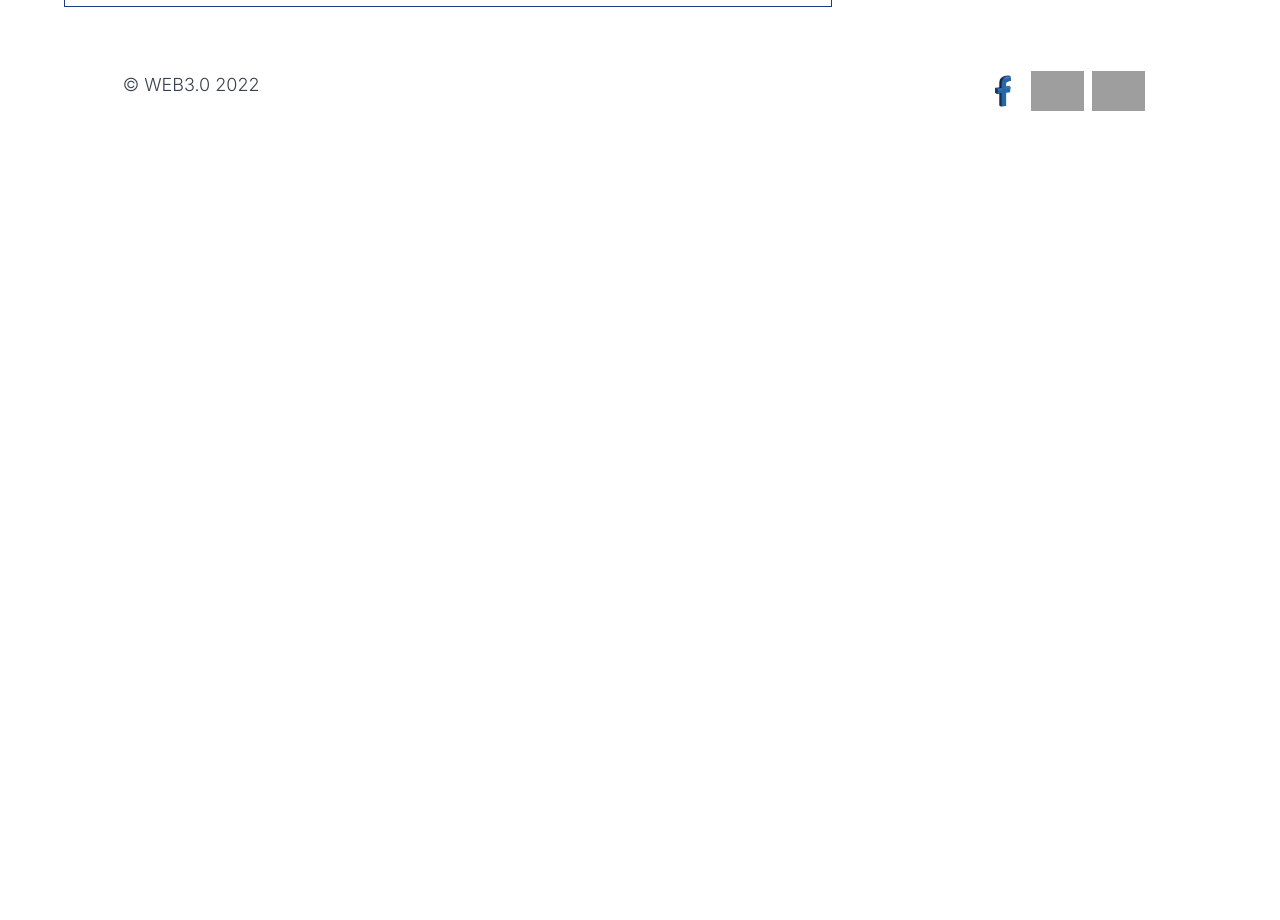
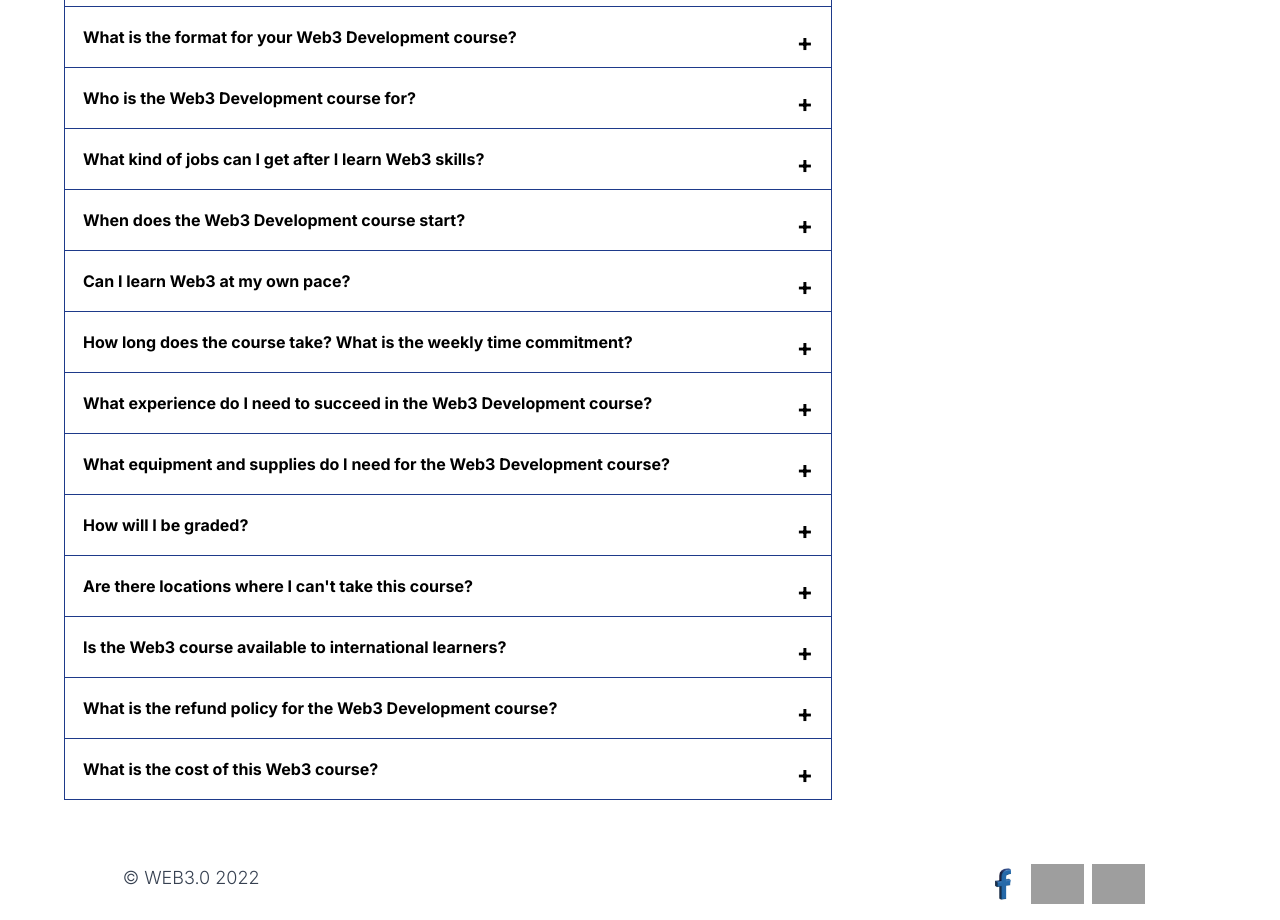
Before and after one commit to Fenil7480/course-aggregator, a Next.js app: page /faq in a window 1280 px wide. Shown: the part 760-1680 px from the top of the page. Before the commit the page ends 887 px from the top, so only its background shows below. Built offline with nearby package versions, Linux system fonts and the light colour scheme; grey boxes are pictures that could not be loaded.

Commit message:
Faq_Description_Mongo

```diff
--- a/src/components/faq.js
+++ b/src/components/faq.js
@@ -51,6 +51,178 @@ const Faq = () => {
             </p>
           </AccordionItemPanel>
         </AccordionItem>
+        <AccordionItem>
+          <AccordionItemHeading>
+            <AccordionItemButton>What is the format for your Web3 Development course? </AccordionItemButton>
+          </AccordionItemHeading>
+          <AccordionItemPanel>
+            <p>
+            Our Web3 Development course is an online, on-demand program you can work through at your own pace.
+            </p>
+            <p>
+            You will learn Web3 skills through recorded lessons taught by industry experts, study materials and resources, and independent projects that apply the skills you learn. You can also attend optional live events, get support during office hours,
+            and connect with other professionals in our Web 3.0 online community.
+            </p>
+          </AccordionItemPanel>
+        </AccordionItem>
+        <AccordionItem>
+          <AccordionItemHeading>
+            <AccordionItemButton>Who is the Web3 Development course for? </AccordionItemButton>
+          </AccordionItemHeading>
+          <AccordionItemPanel>
+            <p>
+            This program is designed for software engineers or developers who want to specialize or keep their skills up-to-date.
+            </p>
+            <p>
+            The course is not for beginners or those looking for their first job in tech. If you want to begin a career in tech,
+            our Full Stack Web Development and Data Science courses will be a better fit for you.
+            </p>
+          </AccordionItemPanel>
+        </AccordionItem>
+        <AccordionItem>
+          <AccordionItemHeading>
+            <AccordionItemButton>What kind of jobs can I get after I learn Web3 skills? </AccordionItemButton>
+          </AccordionItemHeading>
+          <AccordionItemPanel>
+            <p>
+            Currently, the job market for software engineers who can demonstrate Web3 skills is red-hot, and starting salaries are typically higher than other coding jobs.
+            </p>
+            <p>
+            Web3 roles include Web3 developer, blockchain developer, smart contract engineer, NFT developer, and Metaverse developer.
+            </p>
+          </AccordionItemPanel>
+        </AccordionItem>
+        <AccordionItem>
+          <AccordionItemHeading>
+            <AccordionItemButton>When does the Web3 Development course start? </AccordionItemButton>
+          </AccordionItemHeading>
+          <AccordionItemPanel>
+            <p>
+            You can join Web3.0 course at any time. You will gain access to the course as soon as you complete enrollment and pay tuition.
+            </p>
+           </AccordionItemPanel>
+        </AccordionItem>
+        <AccordionItem>
+          <AccordionItemHeading>
+            <AccordionItemButton>Can I learn Web3 at my own pace? </AccordionItemButton>
+          </AccordionItemHeading>
+          <AccordionItemPanel>
+            <p>
+            Yes! Our Web3 Development course is designed so that software developers can complete the program while working.
+            </p>
+            <p>
+            You can work through the program on your schedule, re-try projects as many times as you need to understand the material, and slow down or accelerate as needed. You will have access to the course for 1 year.
+            </p>
+           </AccordionItemPanel>
+        </AccordionItem>
+        <AccordionItem>
+          <AccordionItemHeading>
+            <AccordionItemButton>How long does the course take? What is the weekly time commitment?</AccordionItemButton>
+          </AccordionItemHeading>
+          <AccordionItemPanel>
+            <p>
+            The flexible course is designed so you can upskill while working a full-time job. The pace for learning Web3 is up to you. The course is made of 10 sprints, each teaching a skill necessary for Web3 careers. Each sprint will take approximately 15 hours to complete.
+            </p>
+            <p>
+            If you dedicate 15 hours a week, you can complete the course in about 10 weeks. You may take more or less time, depending on what works for your schedule and goals.
+            </p>
+            <p>
+            You may review lessons and material, repeat projects, and access the course for 1 year.
+            </p>
+           </AccordionItemPanel>
+        </AccordionItem>
+        <AccordionItem>
+          <AccordionItemHeading>
+            <AccordionItemButton>What experience do I need to succeed in the Web3 Development course?</AccordionItemButton>
+          </AccordionItemHeading>
+          <AccordionItemPanel>
+            <p>
+            Our Web3 course is designed to upskill software developers. To succeed in this course, you need:
+            </p>
+            <p>
+            At least 1-2 years of writing production software in Javascript or syntactical supersets like TypeScript.
+            </p>
+            <p>
+            A working knowledge of any shell scripting language. (We will be utilizing bash scripting.)
+            </p>
+            <p>
+            A working knowledge of Git and version control systems, like GitHub.
+            </p>
+           </AccordionItemPanel>
+        </AccordionItem>
+        <AccordionItem>
+          <AccordionItemHeading>
+            <AccordionItemButton>What equipment and supplies do I need for the Web3 Development course?</AccordionItemButton>
+          </AccordionItemHeading>
+          <AccordionItemPanel>
+            <p>
+            To complete this course, you need:
+            </p>
+            <p>
+            Access to reliable, high-speed internet
+            </p>
+            <p>
+            A computer or laptop with the minimum specifications: 1.6 GHz Processor, 4 GB RAM, 120 GB Hard Drive, WebCam, Microphone
+            </p>
+           </AccordionItemPanel>
+        </AccordionItem>
+        <AccordionItem>
+          <AccordionItemHeading>
+            <AccordionItemButton>How will I be graded?</AccordionItemButton>
+          </AccordionItemHeading>
+          <AccordionItemPanel>
+            <p>
+            All sprint projects are graded as pass/fail. When you are ready to test your sprint project, you will zip all of the necessary test files and upload them to our automated code grader. With a fast internet connection, auto-grading will take a few minutes to let you know if your project was successful or not. You may complete and submit each sprint project as many times as you need to master the skills and achieve a passing score.
+
+            </p>
+            <p>
+            To receive a certification of course completion, you must achieve a passing score on every project and complete all 10 sprints.
+            </p>
+            <p>
+            Once you submit a sprint project, the next sprint will be unlocked, whether or not your project passed. In this way, you may work through our Web3 course without passing every sprint—but not receive a certification of course completion.
+            </p>
+           </AccordionItemPanel>
+        </AccordionItem>
+        <AccordionItem>
+          <AccordionItemHeading>
+            <AccordionItemButton>Are there locations where I can't take this course?</AccordionItemButton>
+          </AccordionItemHeading>
+          <AccordionItemPanel>
+            <p>
+            Our Web3 Development program is not available in Kitchener and Toronto. We are actively working on making it available to these locations in the future.
+            </p>
+           </AccordionItemPanel>
+        </AccordionItem>
+        <AccordionItem>
+          <AccordionItemHeading>
+            <AccordionItemButton>Is the Web3 course available to international learners?</AccordionItemButton>
+          </AccordionItemHeading>
+          <AccordionItemPanel>
+            <p>
+            Yes! The course is open to international learners. Please be aware that most live sessions, which are optional, take place weekdays between 1-9pm PT, with office hours on weekends, too.
+            </p>
+           </AccordionItemPanel>
+        </AccordionItem>
+        <AccordionItem>
+          <AccordionItemHeading>
+            <AccordionItemButton>What is the refund policy for the Web3 Development course?</AccordionItemButton>
+          </AccordionItemHeading>
+          <AccordionItemPanel>
+            <p>
+            The refund policy varies state to state. To learn more, please contact support@Web3.0.com.
+            </p>
+           </AccordionItemPanel>
+        </AccordionItem>
+        <AccordionItem>
+          <AccordionItemHeading>
+            <AccordionItemButton>What is the cost of this Web3 course?</AccordionItemButton>
+          </AccordionItemHeading>
+          <AccordionItemPanel>
+            <p>
+            Tuition for our Web3 course is in courses section.It can be paid via credit card, ACH transfer, or wire. Once you pay tuition and finalize enrollment, you will gain access to the course.
+            </p>
+           </AccordionItemPanel>
+        </AccordionItem>
       </Accordion>
     </>
   );
--- a/src/styles/globals.css
+++ b/src/styles/globals.css
@@ -60,6 +60,7 @@ nav a {
   text-align: left;
   border: none;
   display: block;
+  position: relative;
 }
 
 .accordion__button:hover {
@@ -144,3 +145,13 @@ header,
   }
 
 }
+@media screen and (max-width: 565px) {
+  .accordion__button:after
+  {
+    top: 12px;
+    right: 8px;
+    position: absolute;
+  }
+
+
+}
```
Also changed, not shown: 1 other file (tests, documents, lock files or other folders).
